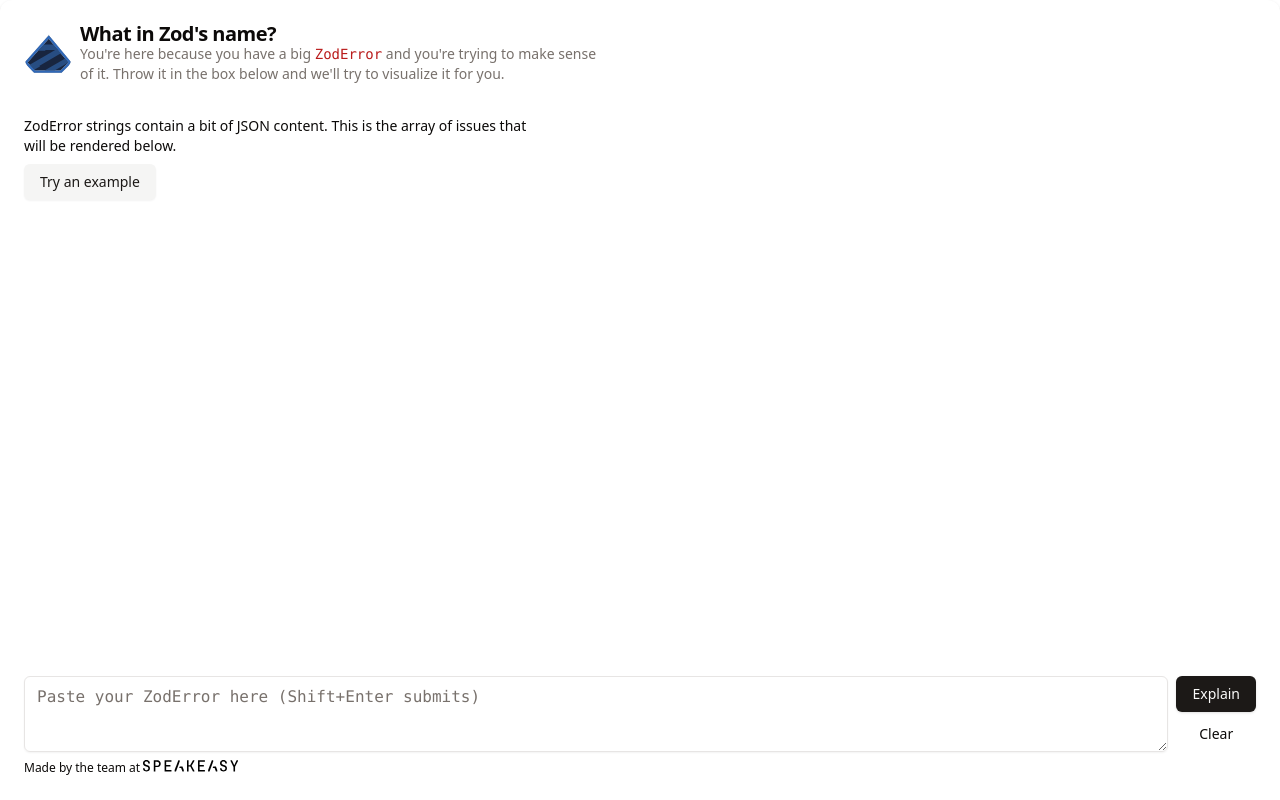
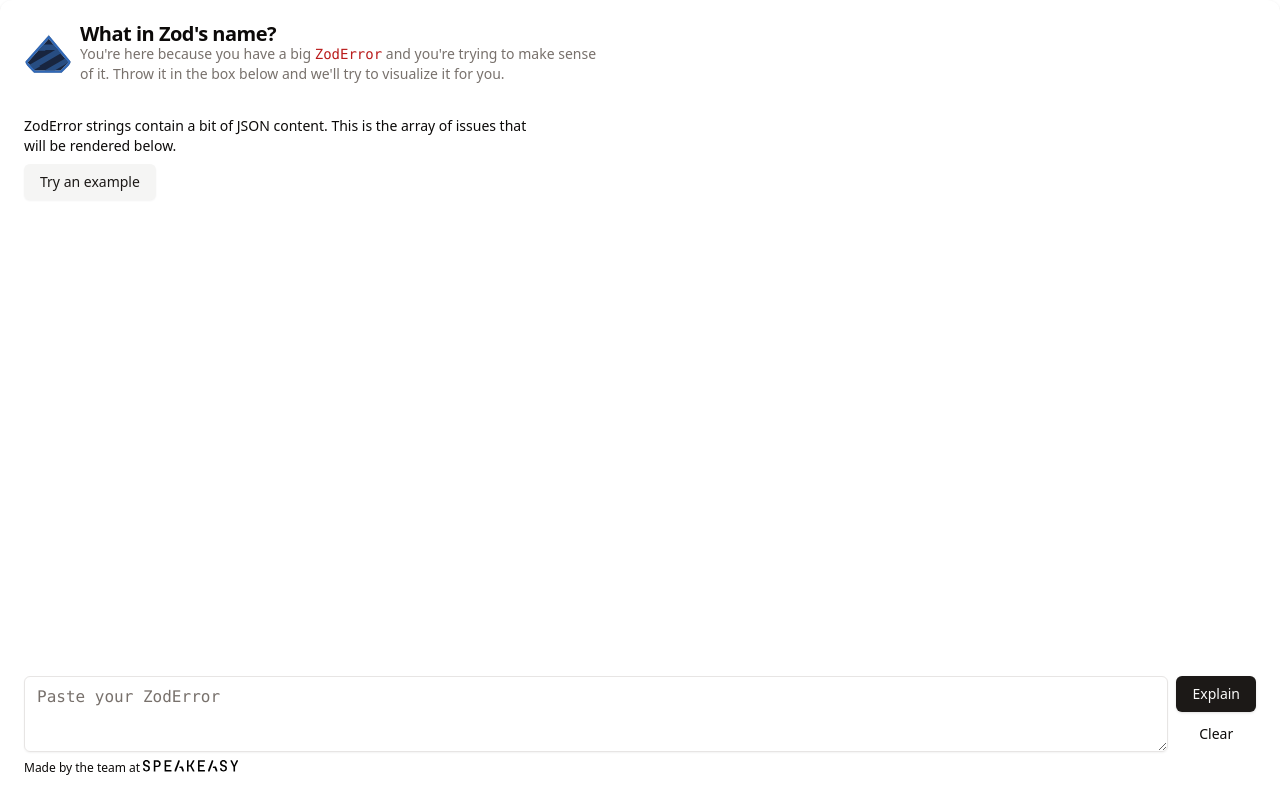
Before and after one commit to speakeasy-api/what-in-zods-name, a React (Vite) app: page / in a window 1280 px wide. Built offline with nearby package versions, Linux system fonts and the light colour scheme.

Commit message:
shorten placeholder text

```diff
--- a/src/app.tsx
+++ b/src/app.tsx
@@ -156,7 +156,7 @@ function App() {
             <Textarea
               name="zoderror"
               className="h-full min-h-[76px] w-full grow font-mono text-base"
-              placeholder="Paste your ZodError here (Shift+Enter submits)"
+              placeholder="Paste your ZodError"
               onKeyDown={handleKeyDown}
             />
             <div className="flex shrink-0 grow-0 flex-col gap-1">
```
